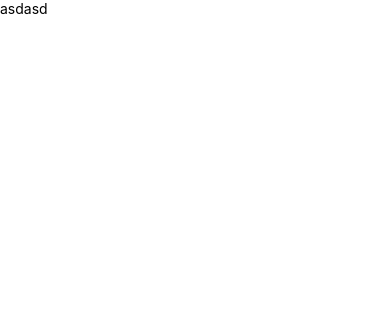
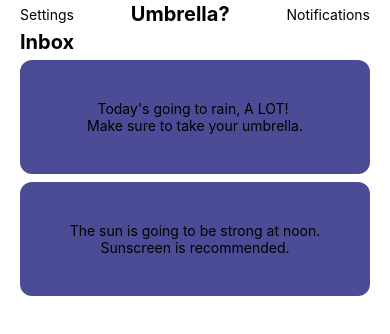
Before and after one commit to ErickSaito/MC855, a React Native app in the folder app/: screen / in a window 390 px wide. Shown: the top 334 px of the page. Built offline with nearby package versions, Linux system fonts and the light colour scheme.

Commit message:
[app] style widget components, home screen and added header component

```diff
--- a/app/App.tsx
+++ b/app/App.tsx
@@ -1,8 +1,11 @@
 import { useColorScheme } from 'nativewind';
 import React from 'react';
-import { SafeAreaView, ScrollView, StatusBar } from 'react-native';
+import { SafeAreaView, StatusBar } from 'react-native';
 
+import Header from './src/components/Header';
 import HomeScreen from './src/screens/HomeScreen';
+
+// NativeWindStyleSheet.setColorScheme('dark');
 
 const App = () => {
   const { colorScheme } = useColorScheme();
@@ -10,11 +13,10 @@ const App = () => {
   const isDarkMode = colorScheme === 'dark';
 
   return (
-    <SafeAreaView>
+    <SafeAreaView className="flex-1">
       <StatusBar barStyle={isDarkMode ? 'light-content' : 'dark-content'} />
-      <ScrollView contentInsetAdjustmentBehavior="automatic">
-        <HomeScreen />
-      </ScrollView>
+      <Header />
+      <HomeScreen />
     </SafeAreaView>
   );
 };
--- a/app/src/assets/colors.js
+++ b/app/src/assets/colors.js
@@ -1,6 +1,4 @@
 module.exports = {
-  white: '#FFFFFF',
-  black: '#000000',
   purple: {
     light: '#7F7EBE',
     dark: '#4C4B95',
--- /dev/null
+++ b/app/src/components/Header.tsx
@@ -0,0 +1,14 @@
+import React from 'react';
+import { Text, View } from 'react-native';
+
+const Header = () => {
+  return (
+    <View className="items-center justify-between flex-row px-5">
+      <Text className="">Settings</Text>
+      <Text className="font-bold text-xl">Umbrella?</Text>
+      <Text className="">Notifications</Text>
+    </View>
+  );
+};
+
+export default Header;
--- a/app/src/components/Widget.tsx
+++ b/app/src/components/Widget.tsx
@@ -1,11 +1,9 @@
 import React, { PropsWithChildren } from 'react';
-import { Text, View } from 'react-native';
+import { View } from 'react-native';
 
-const Widget: React.FC<PropsWithChildren<{}>> = () => {
+const Widget: React.FC<PropsWithChildren<{}>> = ({ children }) => {
   return (
-    <View>
-      <Text>asdasd</Text>
-    </View>
+    <View className="bg-purple-dark rounded-xl px-5 py-10">{children}</View>
   );
 };
 
--- a/app/src/screens/HomeScreen.tsx
+++ b/app/src/screens/HomeScreen.tsx
@@ -1,12 +1,36 @@
 import React, { PropsWithChildren } from 'react';
-import { View } from 'react-native';
+import { Text, View } from 'react-native';
 
 import Widget from '../components/Widget';
 
 const HomeScreen: React.FC<PropsWithChildren<{}>> = () => {
+  const sentences = [
+    {
+      sentence:
+        "Today's going to rain, A LOT! \nMake sure to take your umbrella.",
+      icon: null,
+    },
+    {
+      sentence:
+        'The sun is going to be strong at noon. Sunscreen is recommended.',
+      icon: null,
+    },
+  ];
   return (
-    <View>
-      <Widget></Widget>
+    <View className="flex-1 px-5">
+      <Text className="font-bold text-xl">Inbox</Text>
+      {sentences.map((sentence, index) => {
+        return (
+          <View className="my-1" key={index}>
+            <Widget>
+              <View>
+                <Text className="text-center">{sentence.sentence}</Text>
+                {sentence.icon ? <Text>Icon</Text> : null}
+              </View>
+            </Widget>
+          </View>
+        );
+      })}
     </View>
   );
 };
--- a/app/tailwind.config.js
+++ b/app/tailwind.config.js
@@ -2,7 +2,8 @@
 const colors = require('./src/assets/colors.js');
 
 module.exports = {
-  content: ['./App.{js,jsx,ts,tsx}', './<custom-folder>/**/*.{js,jsx,ts,tsx}'],
+  content: ['./App.{js,jsx,ts,tsx}', './src/**/*.{js,jsx,ts,tsx}'],
+  darkMode: 'class',
   theme: {
     extend: {
       colors,
```
